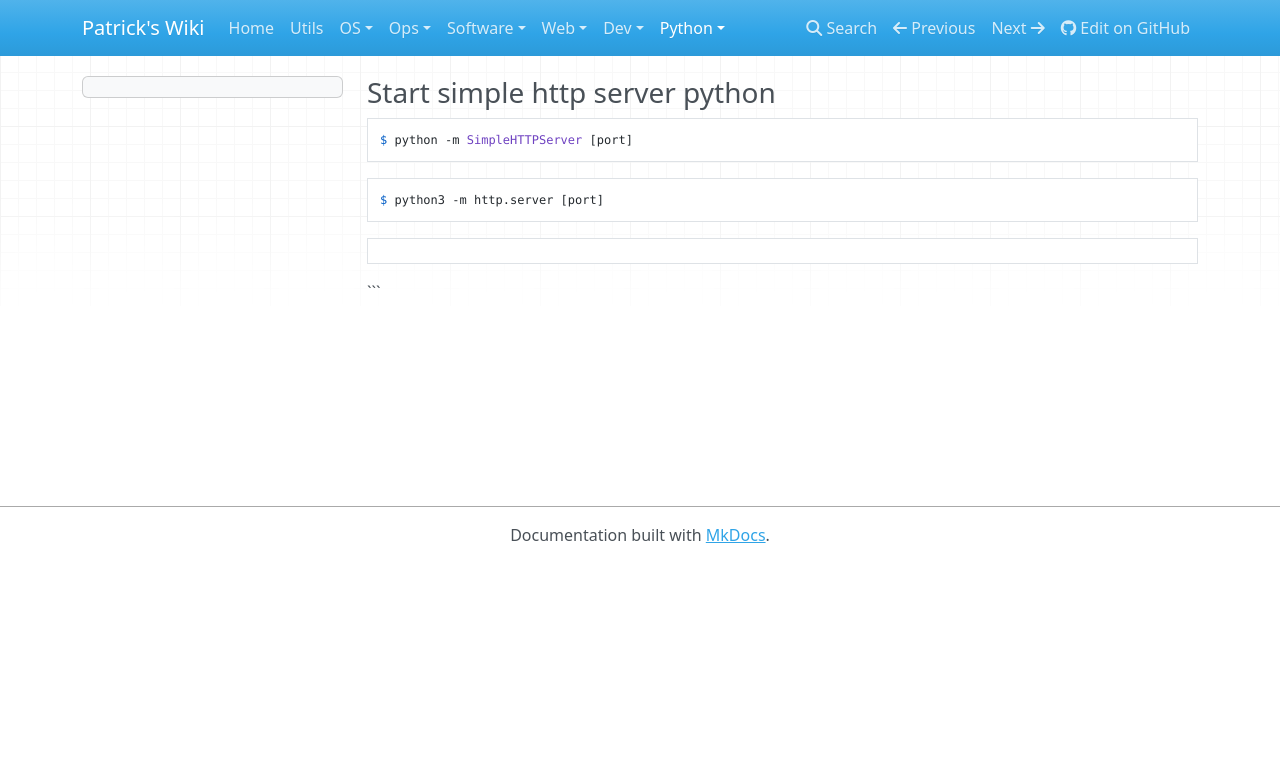
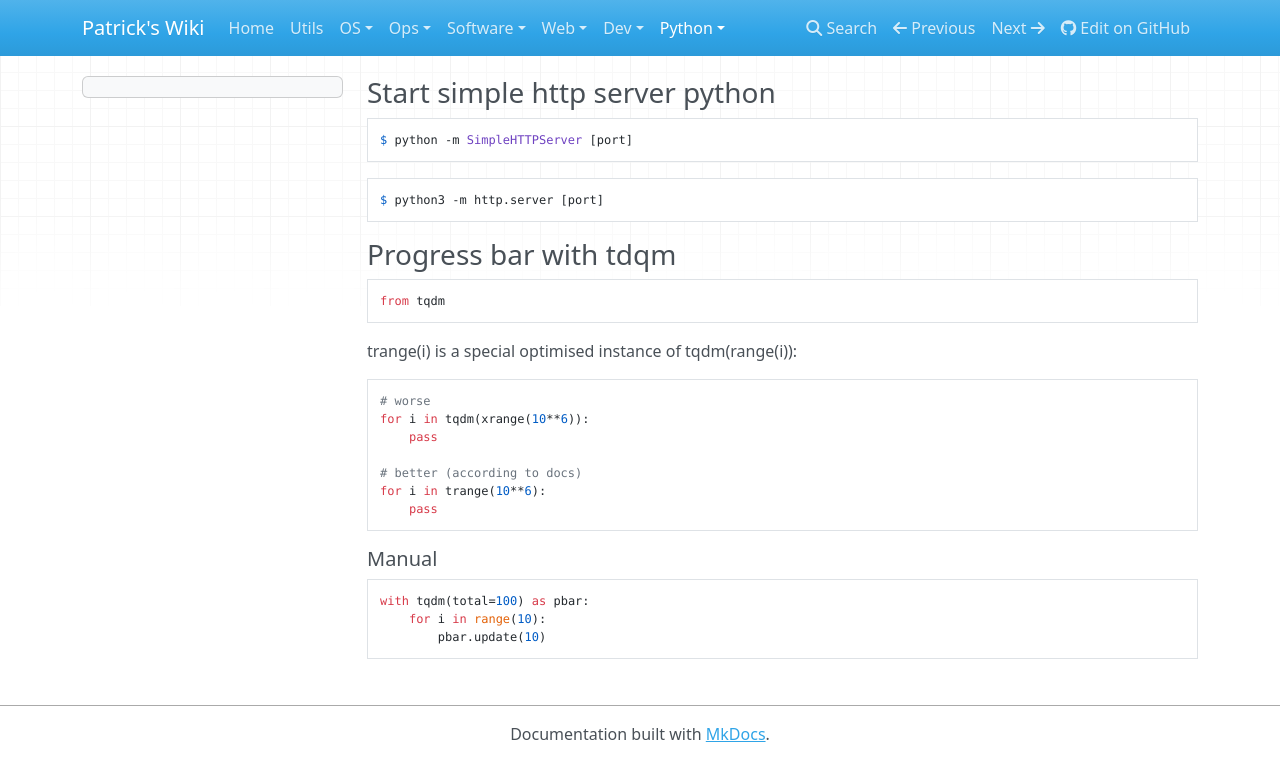
Before and after one commit to patsancu/wiki, an MkDocs documentation site: the page built from docs/python/Utils.md, in a window 1280 px wide. Shown: the top 781 px of the page. Built offline with MkDocs 1.6.1, drawn with Linux system fonts in a browser that asks for light colours; nearby versions of some CDN libraries.

Commit message:
python: progress bar with tqdm

````diff
--- a/docs/python/Utils.md
+++ b/docs/python/Utils.md
@@ -8,7 +8,27 @@ $ python -m SimpleHTTPServer [port]
 $ python3 -m http.server [port]
 ```
 
+### Progress bar with tdqm
 
+```python
+from tqdm
 ```
+
+
+trange(i) is a special optimised instance of tqdm(range(i)):
+```python
+# worse
+for i in tqdm(xrange(10**6)):
+    pass
+
+# better (according to docs)
+for i in trange(10**6):
+    pass
 ```
+
+##### Manual
+```python
+with tqdm(total=100) as pbar:
+    for i in range(10):
+        pbar.update(10)
 ```
````
